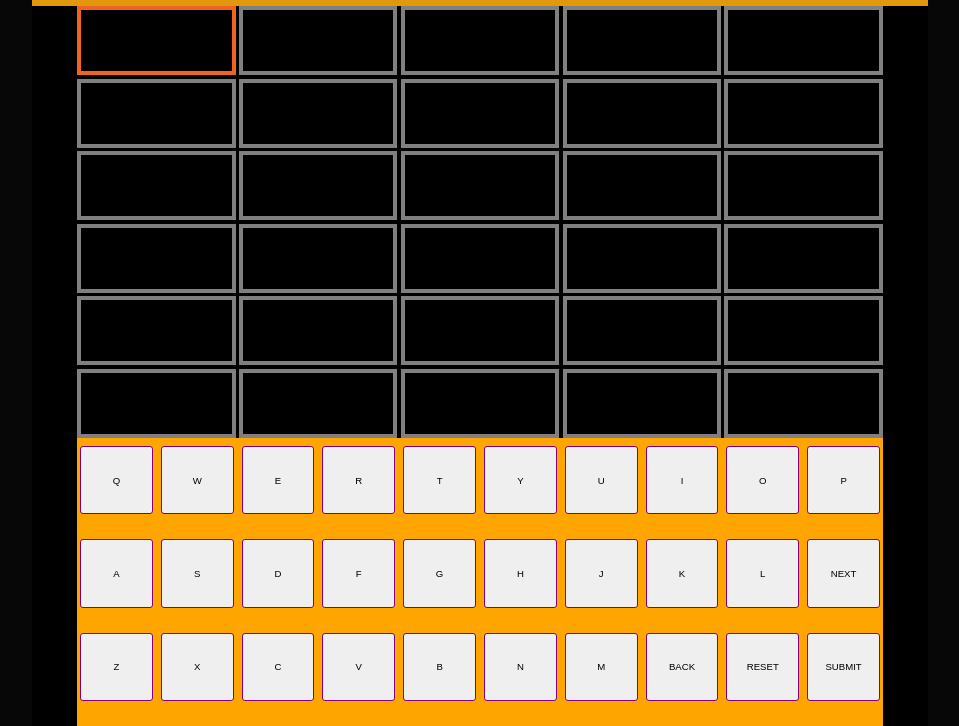
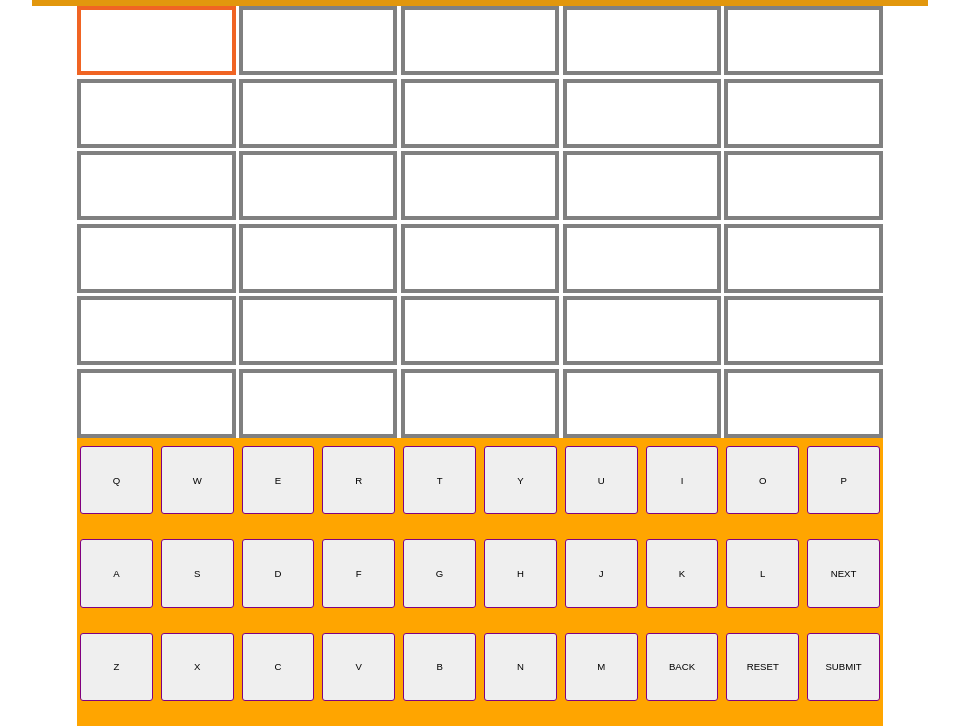
Before and after one commit to GeorgeSwift16/Nology-Project-3-Build-A-Game, a plain HTML site: page index.html in a window 1280 px wide. Shown: the part 74-800 px from the top of the page, without its empty margins (160-1119 px from the left). Drawn offline with Linux system fonts and the light colour scheme.

Commit message:
styling change

```diff
--- a/main.scss
+++ b/main.scss
@@ -6,7 +6,7 @@
 @import url("https://fonts.googleapis.com/css2?family=Manrope&family=Montserrat&display=swap");
 
 body {
-  background-color: rgb(7, 7, 7);
+  background-color: white;
   color: $tertiary-color;
   width: 100vw;
   height: 100vh;
@@ -39,7 +39,7 @@ body {
   }
 }
 .game-container {
-  background-color: black;
+  background-color: white;
   width: 100%;
   display: grid;
   grid-template-rows: 3fr 2fr;
```
Also changed, not shown: main.css, 1 other file.
